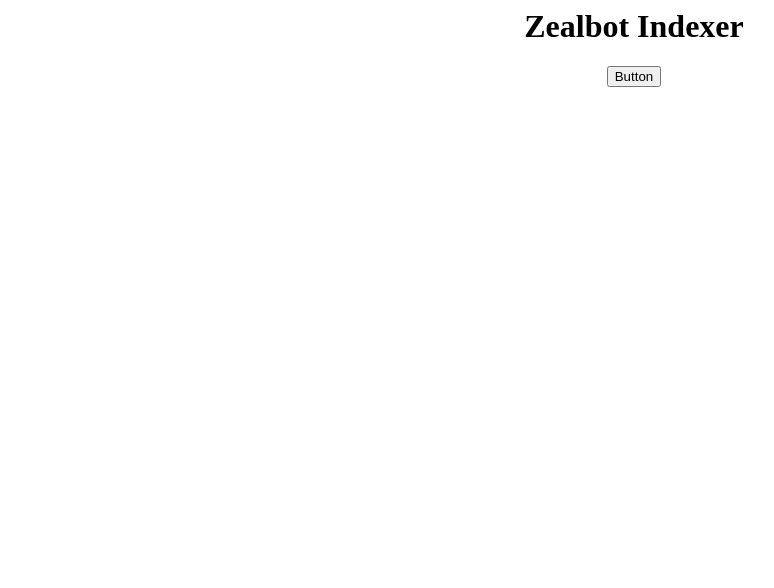
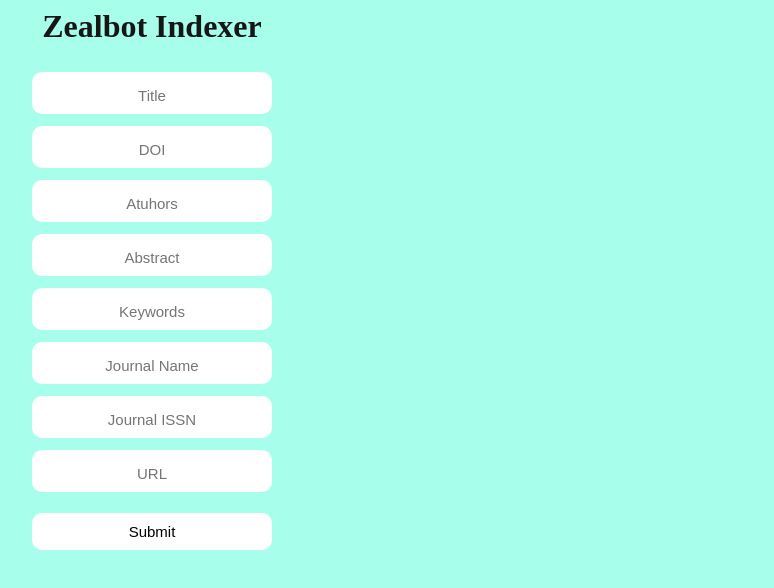
Before and after one commit to zealbots/zealbots-indexer, a browser extension: page add-on/index.html in a window 1280 px wide. Shown: the whole page, without its empty margins (6-780 px from the left). Drawn offline with Linux system fonts and the light colour scheme.

Commit message:
Updated GUI

```diff
--- a/add-on/index.html
+++ b/add-on/index.html
@@ -1,9 +1,20 @@
 <html>
+    <head>
+        <Title>Zealbot Indexer</Title>
+        <link rel="stylesheet" href="style.css">
+    </head>
     <body>
-        <Title>Zealbot Indexer</Title>
-        <center><h1>Zealbot Indexer</h1>
-        <button id="notifiyMe">Button</button>
-        </center>
+        <center><h1>Zealbot Indexer</h1></center>
+        <center>
+            <input type="text" class= "txt" id="title" placeholder="Title" > <br>
+            <input type="text" class= "txt" id="doi" placeholder="DOI" ><br>
+            <input type="text" class= "txt" id="atuhors" placeholder="Atuhors" ><br>
+            <input type="text" class= "txt" id="abstract" placeholder="Abstract"><br>
+            <input type="text" class= "txt" id="keywords" placeholder="Keywords" ><br>
+            <input type="text" class= "txt" id="journal_name" placeholder="Journal Name"><br>
+            <input type="text" class= "txt" id="journal_ISSN" placeholder="Journal ISSN"><br>
+            <input type="text" class= "txt" id="url" placeholder="URL" ><br>
+            <input class="btn" id="submit" type="submit" value="Submit"></center>
         <script src="script.js"></script>
     </body>
 </html>
--- a/add-on/script.js
+++ b/add-on/script.js
@@ -1,13 +1,13 @@
 var title,doi,url;
-
+var urlBox = document.getElementById('url');
 function handleResponse(message){
-    alert(message.response);
+   urlBox.value = String(message.response);
 }
 function handleError(error) {
     console.log(`Error: ${error}`);
   }
 
-document.getElementById('notifiyMe').addEventListener('click', function(){
+document.getElementById('submit').addEventListener('click', function(){
 
     url = browser.runtime.sendMessage({
         requesting : "url"
--- /dev/null
+++ b/add-on/style.css
@@ -0,0 +1,79 @@
+body{
+    background-color: #a7ffeb;
+    width: 300px;
+    overflow-x: hidden;
+}
+h1{
+    color: #161616;
+}
+.txt{
+    background-color: #ffffff;
+    font-family: sans-serif;
+    font-size: 15px;
+    text-align: center;
+    color: #000000;
+    margin:6px;
+    padding: 10px;
+    padding-top: 15px;
+    padding-bottom: 10px;
+    width: 80%;
+    align-content: center;
+    border-style: none;
+    border-radius: 10px;
+}
+
+.txt:hover{
+
+    background-color: #dadada;
+    font-family: sans-serif;
+    font-size: 15px;
+    text-align: center;
+    color: #000000;
+    margin:6px;
+    padding: 10px;
+    padding-top: 15px;
+    padding-bottom: 10px;
+    width: 80%;
+    align-content: center;
+    border-style: none;
+    border-radius: 10px;
+}
+.txt:focus{
+
+    background-color: #161616;
+    font-family: sans-serif;
+    font-size: 15px;
+    text-align: center;
+    color: #ffffff;
+    margin:6px;
+    padding: 10px;
+    padding-top: 15px;
+    padding-bottom: 10px;
+    width: 80%;
+    align-content: center;
+    border-style: none;
+    border-radius: 10px;
+}
+
+.btn{
+    margin:2px;
+    margin-top: 5%;
+    padding: 10px;
+    font-family: sans-serif;
+    font-size: 15px;
+    width: 80%;
+    background-color: #ffffff;
+    border-style: none;
+    border-radius: 10px;
+}
+.btn:hover{
+    margin:2px;
+    margin-top: 5%;
+    padding: 10px;
+    font-family: sans-serif;
+    font-size: 15px;
+    width: 80%;
+    background-color: #56ffcc;
+    border-style: none;
+    border-radius: 10px;
+}
```
